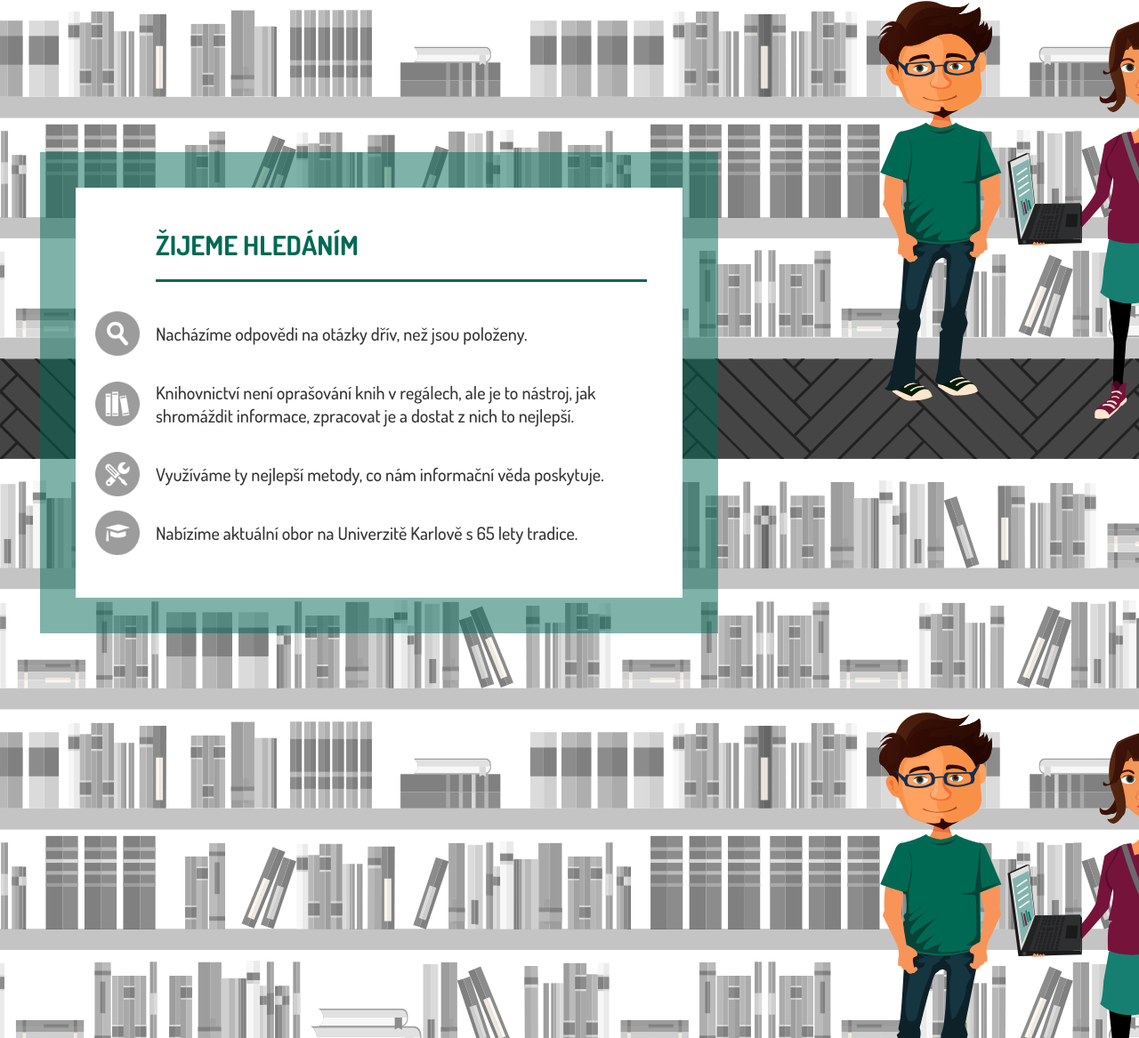
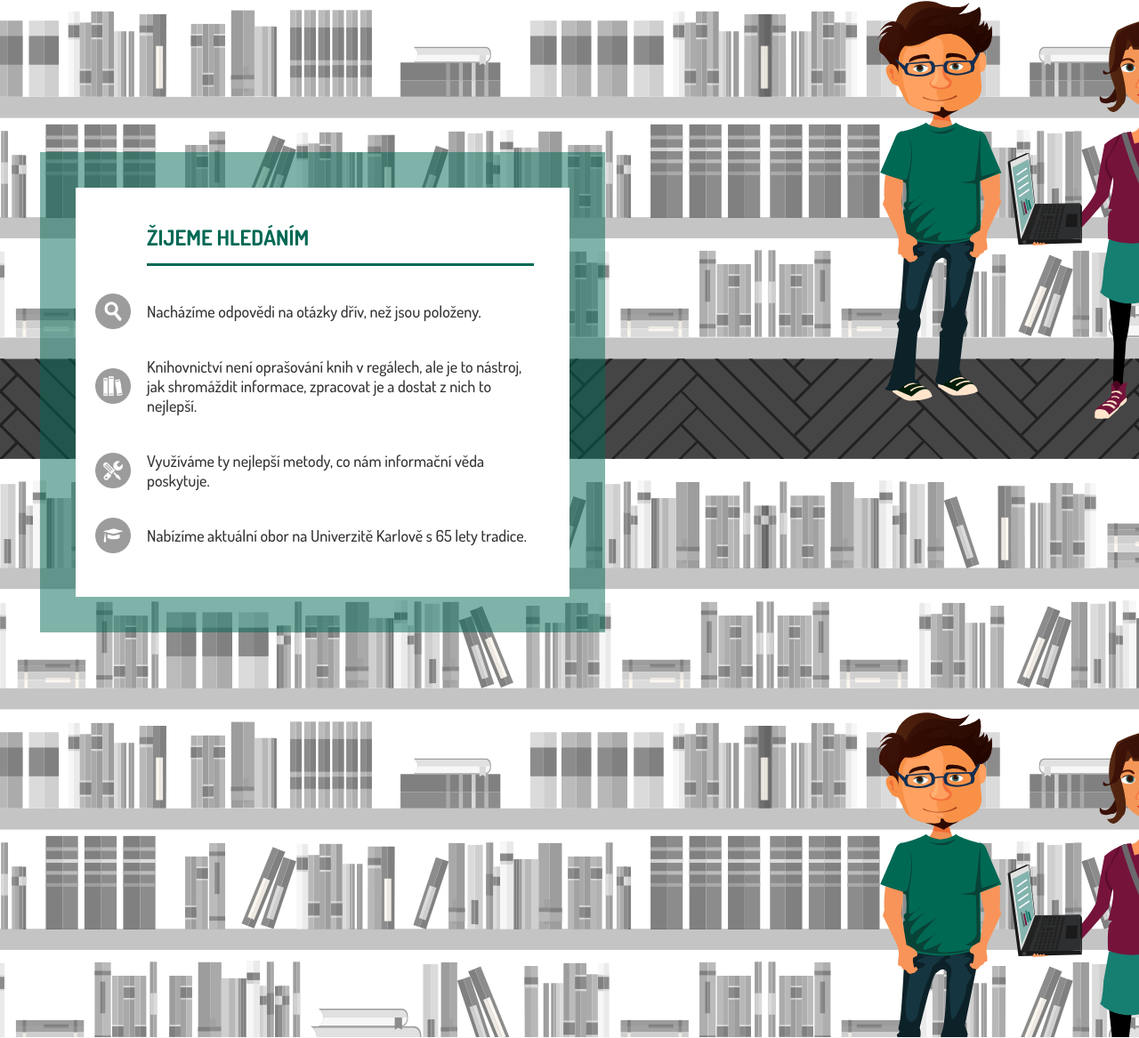
Before and after one commit to uisk/uisk.github.io, a plain HTML site: page index.html in a window 1280 px wide. Shown: the part 1184-2351 px from the top of the page at 89% size. Drawn offline with nearby package versions, Linux system fonts and the light colour scheme.

Commit message:
Adjusted sizes

```diff
--- a/style.css
+++ b/style.css
@@ -22,6 +22,11 @@ body, html {
     width: 370px;
 }
 
+h1,h2{
+    text-transform: uppercase;
+    font-weight: bolder;
+}
+
 h1{
     color: #75133b;
     margin-left: 30px;
@@ -32,10 +37,9 @@ h1{
     font-size: 50px;
 }
 
-h1,h2{
-    text-transform: uppercase;
-    font-weight: bolder;
-}
+
+
+
 
 .mobile .mobile-background{
     z-index: -1010;
@@ -96,7 +100,7 @@ h1,h2{
 }
 
 .claim-container {
-    width: 60%;
+    width: 50%;
     position: relative;
     margin-left: 40px;
     margin-top: 450px;
@@ -116,7 +120,7 @@ h1,h2{
 }
 
 .claim {
-    font-size: 20px;
+    font-size: 18px;
     color: rgba(53,  53,  53 , 1);
     padding-left: 0px;
 }
@@ -126,7 +130,8 @@ h1,h2{
     }
 
 .claim h2{
-    margin-left: 80px;
+    margin-left: 70px;
+    font-size: 24px;
 }
 
 .claim ul{
@@ -140,10 +145,10 @@ h1,h2{
 .claim li{
 
     background-position: 12px 50%;
-    background-size: 50px;
+    background-size: 40px;
 
     background-repeat: no-repeat;
-    padding-left: 80px;
+    padding-left: 70px;
     padding-top: 20px;
     padding-bottom: 20px;
     vertical-align: top;
@@ -195,7 +200,7 @@ h1,h2{
 
 .second h2{
     color: rgba(0, 105, 84, 1);
-    padding-bottom: 20px;
+    padding-bottom: 14px;
     border-bottom: solid 3px rgba(0, 105, 84, 1);
 }
 
@@ -223,7 +228,7 @@ h1,h2{
 
 .third h2{
     color: rgba(211, 43,  40, 1);
-    padding-bottom: 20px;
+    padding-bottom: 14px;
     border-bottom: solid 3px rgba(211, 43,  40, 1);
 }
 
@@ -254,7 +259,7 @@ h1,h2{
 
 .fourth h2{
     color: rgb(37, 56,  99);
-    padding-bottom: 20px;
+    padding-bottom: 14px;
     border-bottom: solid 3px rgb(37, 56,  99);
 }
 
@@ -293,12 +298,14 @@ h1,h2{
     text-align: center;
     margin:80px auto;
     padding-top: 8px;
+    font-size: 20px;
 
 }
 
 
 .fifth .envelope a{
     color: white;
+
 }
 
 .fifth .envelope a:visited{
```
